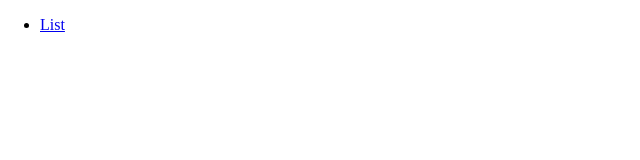
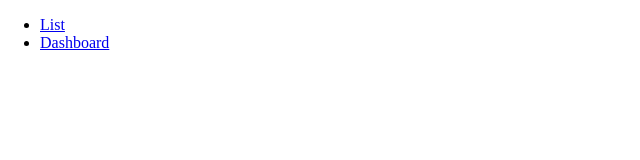
Before and after one commit to WormJim/Resume-Tracker, a React app: page / in a window 1280 px wide. Shown: the top 160 px of the page, without its empty margins (0-640 px from the left). Built offline with nearby package versions, Linux system fonts and the light colour scheme.

Commit message:
Construct Dashboard Render In Routes

```diff
--- a/src/Organisms/Routes/Routes.tsx
+++ b/src/Organisms/Routes/Routes.tsx
@@ -1,32 +1,34 @@
-import React, { createContext, memo, useCallback, useContext, useEffect, useRef } from 'react';
-import {
-  BrowserRouter,
-  HashRouter,
-  Redirect,
-  Route,
-  RouteComponentProps,
-  Router,
-  Switch,
-  Link,
-} from 'react-router-dom';
-import { Postings } from 'src/Organisms';
+import React, { Suspense, useCallback, ReactNode } from 'react';
+import { HashRouter as Router, Link, Route, Switch } from 'react-router-dom';
+import { App, Dashboard, Postings } from 'src/Organisms';
 
-const Routes = () => (
-  <HashRouter>
+const useAppRender = (child: ReactNode) => useCallback(() => <Route>{(rotuerProps) => <App>{child}</App>}</Route>, [child]);
+
+const Routes = () => {
+  const renderDashBoard = useAppRender(<Dashboard />);
+
+  return (
+    <Router>
       <nav>
         <ul>
           <li>
             <Link to="/list">List</Link>
           </li>
+          <li>
+            <Link to="/portal/dashboard">Dashboard</Link>
+          </li>
         </ul>
       </nav>
 
       <Switch>
-      <Route path="/list">
+        <Route exact path="/list">
           <Postings />
+          {/* <SigninScreen></SigninScreen> */}
         </Route>
+        <Route exact path="/portal/dashboard" render={renderDashBoard} />
       </Switch>
-  </HashRouter>
+    </Router>
   );
+};
 
 export default Routes;
```
Lines whose indentation alone changed are shown as unchanged.
